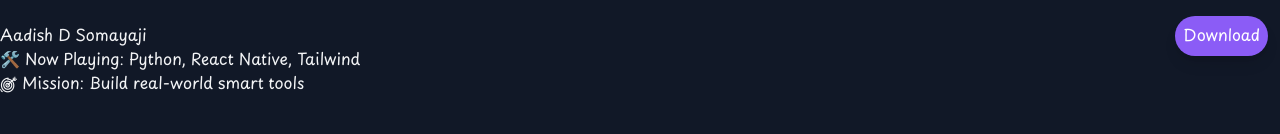
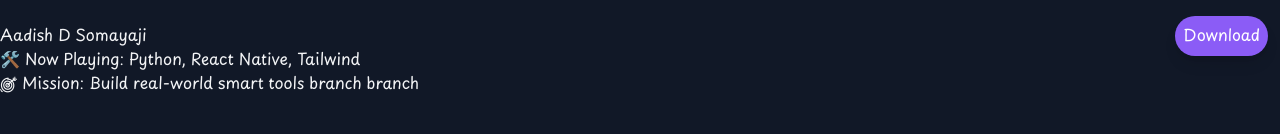
Before and after one commit to Hunter69240/resume-website, a React (Vite) app: page / in a window 1280 px wide. Shown: the top 134 px of the page. Built offline with nearby package versions, Linux system fonts and the light colour scheme; the HTML template or start-up script is replaced by a standard one.

Commit message:
Testing branch

```diff
--- a/src/Components/Header.jsx
+++ b/src/Components/Header.jsx
@@ -6,7 +6,7 @@ function Header() {
                     <p className="text-[#F3F4F6]">Aadish D Somayaji</p>
                     <p className="text-[#F3F4F6]">
                         🛠️ Now Playing: Python, React Native, Tailwind<br />
-                        🎯 Mission: Build real-world smart tools
+                        🎯 Mission: Build real-world smart tools branch branch
                     </p>
                 </div>
 
```
